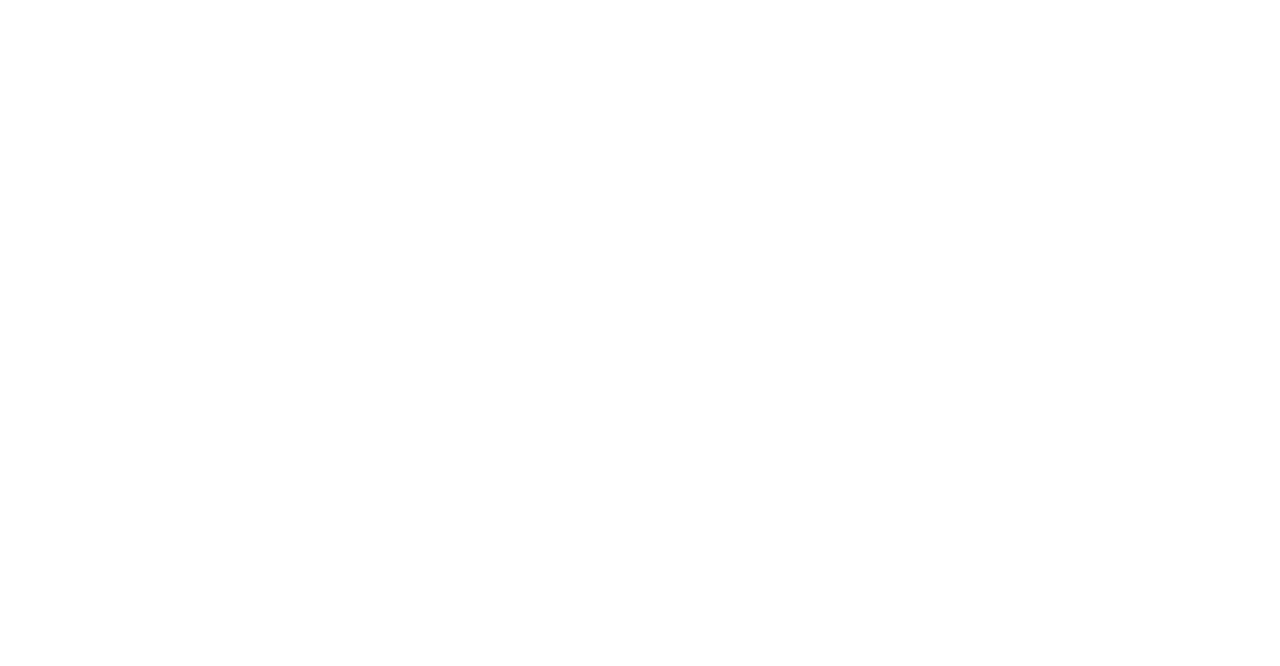
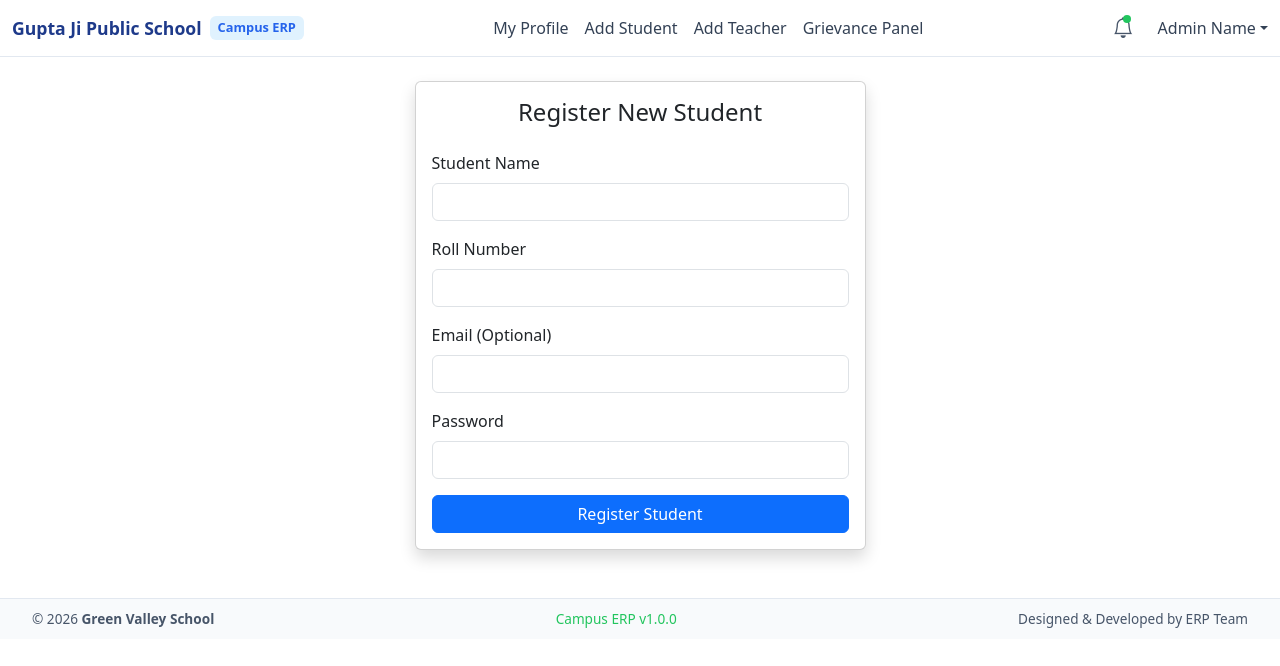
Before and after one commit to abhishekguptaji/School-ERP-System, a React (Vite) app in the folder frontend/: page /admin/add-student in a window 1280 px wide. Before the commit this address had no page. Shown: the top 666 px of the page. Built offline with nearby package versions, Linux system fonts and the light colour scheme; sample sign-in values are in the browser's storage.

Commit message:
feat: add admin functionalities including profile, grievance panel, and registration for students and teachers

```diff
--- a/frontend/src/App.jsx
+++ b/frontend/src/App.jsx
@@ -8,13 +8,16 @@
 import StudentDashboard from "./pages/Student/StudentDasboard";
 
 import ProtectedRoute from "./components/ProtectedRoute";
+import RegisterStu from "./pages/Admin/RegisterStu";
+import RegisterTeacher from "./pages/Admin/RegisterTeacher";
+import AdminProfile from "./pages/Admin/AdminProfile";
+import GrievancePanel from "./pages/Admin/GrievancePanel";
 
 function App() {
   return (
     <>
       <BrowserRouter>
         <Routes>
-
           {/* PUBLIC ROUTES */}
           <Route path="/" element={<HomePage />} />
           <Route path="/login" element={<LoginPage />} />
@@ -29,13 +32,52 @@
             }
           />
 
+            <Route
+            path="/admin/admin-profile"
+            element={
+              <ProtectedRoute allowedRoles={["admin"]}>
+                <AdminProfile />
+              </ProtectedRoute>
+            }
+          ></Route>
+
+          <Route
+            path="/admin/grievance-profile"
+            element={
+              <ProtectedRoute allowedRoles={["admin"]}>
+                <GrievancePanel />
+              </ProtectedRoute>
+            }
+          ></Route>
+
+
+
+
+
+          <Route
+            path="/admin/add-student"
+            element={
+              <ProtectedRoute allowedRoles={["admin"]}>
+                <RegisterStu />
+              </ProtectedRoute>
+            }
+          ></Route>
+
+          <Route
+            path="/admin/add-teacher"
+            element={
+              <ProtectedRoute allowedRoles={["admin"]}>
+                <RegisterTeacher />
+              </ProtectedRoute>
+            }
+          ></Route>
+
           {/* TEACHER */}
           <Route
             path="/teacher/dashboard"
             element={
               <ProtectedRoute allowedRoles={["teacher"]}>
                 <TeacherDashboard />
-
               </ProtectedRoute>
             }
           />
@@ -49,11 +91,9 @@
               </ProtectedRoute>
             }
           />
-
         </Routes>
       </BrowserRouter>
     </>
-
   );
 }
 
--- a/frontend/src/pages/Admin/AdminDashboard.jsx
+++ b/frontend/src/pages/Admin/AdminDashboard.jsx
@@ -8,6 +8,7 @@
      <AdminNavbar />
       <main className="min-h-screen p-6 bg-gray-100 text-center">
         <AdminTabs />
+
       </main>
       <AdminFooter />
     </>
--- a/frontend/src/pages/Admin/AdminNavbar.jsx
+++ b/frontend/src/pages/Admin/AdminNavbar.jsx
@@ -17,7 +17,14 @@
     <nav className="navbar navbar-expand-lg admin-navbar sticky-top">
       <div className="container-fluid">
         <div className="d-flex align-items-center">
-          <span className="school-brand">Gupta Ji Public School</span>
+          <span className="school-brand">
+            <a className="nav-link " href="/admin/dashboard">
+                Gupta Ji Public School
+              </a>
+
+
+
+            </span>
           <span className="erp-brand ms-2">Campus ERP</span>
         </div>
         <button
@@ -31,62 +38,29 @@
         <div className="collapse navbar-collapse" id="adminNavbar">
           <ul className="navbar-nav mx-auto admin-menu">
             <li className="nav-item">
-              <a className="nav-link active" href="#">
-                Dashboard
+              <a className="nav-link " href="/admin/admin-profile">
+                My Profile
               </a>
             </li>
-
-            <li className="nav-item dropdown">
-              <a
-                className="nav-link dropdown-toggle"
-                href="#"
-                data-bs-toggle="dropdown"
-              >
-                Students
-              </a>
-              <ul className="dropdown-menu">
-                <li>
-                  <a className="dropdown-item" href="#">
-                    Add Student
-                  </a>
-                </li>
-                <li>
-                  <a className="dropdown-item" href="#">
-                    Manage Students
-                  </a>
-                </li>
-              </ul>
-            </li>
-
-            <li className="nav-item dropdown">
-              <a
-                className="nav-link dropdown-toggle"
-                href="#"
-                data-bs-toggle="dropdown"
-              >
-                Teachers
-              </a>
-              <ul className="dropdown-menu">
-                <li>
-                  <a className="dropdown-item" href="#">
-                    Add Teacher
-                  </a>
-                </li>
-                <li>
-                  <a className="dropdown-item" href="#">
-                    Assign Classes
-                  </a>
-                </li>
-              </ul>
-            </li>
-
             <li className="nav-item">
-              <a className="nav-link" href="#">
-                Exams
+              <a className="nav-link " href="/admin/add-student">
+                Add Student
               </a>
             </li>
 
             <li className="nav-item">
+              <a className="nav-link " href="/admin/add-teacher">
+                Add Teacher
+              </a>
+            </li>
+
+            <li className="nav-item">
+              <a className="nav-link" href="/admin/grievance-profile">
+                Grievance Panel
+              </a>
+            </li>
+
+            {/* <li className="nav-item">
               <a className="nav-link" href="#">
                 Fees
               </a>
@@ -96,25 +70,20 @@
               <a className="nav-link" href="#">
                 Reports
               </a>
-            </li>
+            </li> */}
           </ul>
           <div className="d-flex align-items-center gap-3">
-            {/* <div className="notification-icon">
+            <div className="notification-icon">
               <i className="bi bi-bell"></i>
               <span className="notification-dot"></span>
-            </div> */}
+            </div>
             <div className="dropdown">
               <a
                 href="#"
                 className="d-flex align-items-center admin-profile dropdown-toggle"
                 data-bs-toggle="dropdown"
               >
-                <img
-                  src="https://i.pravatar.cc/32"
-                  alt="admin"
-                  className="admin-avatar"
-                />
-                <span className="ms-2">Admin</span>
+                <span className="ms-2">Admin Name</span>
               </a>
 
               <ul className="dropdown-menu dropdown-menu-end">
--- /dev/null
+++ b/frontend/src/pages/Admin/AdminProfile.jsx
@@ -0,0 +1,17 @@
+import AdminFooter from "./AdminFooter"
+import AdminNavbar from "./AdminNavbar"
+
+
+function AdminProfile(){
+  return (
+    <>
+      <AdminNavbar />
+       <h1>Profile Page</h1>
+
+      <AdminFooter />
+
+    </>
+  )
+}
+
+export default AdminProfile;
--- a/frontend/src/pages/Admin/AdminTabs.jsx
+++ b/frontend/src/pages/Admin/AdminTabs.jsx
@@ -17,8 +17,8 @@
       {/* TAB HEADER */}
       <div className="tabs-header">
         <button className="tab-btn active" onClick={() => handleTabClick(0)}>Dashboard</button>
-        <button className="tab-btn" onClick={() => handleTabClick(1)}>Students</button>
-        <button className="tab-btn" onClick={() => handleTabClick(2)}>Teachers</button>
+        <button className="tab-btn" onClick={() => handleTabClick(1)}>Manage Students</button>
+        <button className="tab-btn" onClick={() => handleTabClick(2)}>Manage Teachers</button>
         <button className="tab-btn" onClick={() => handleTabClick(3)}>Classes</button>
         <button className="tab-btn" onClick={() => handleTabClick(4)}>Subjects</button>
         <button className="tab-btn" onClick={() => handleTabClick(5)}>Attendance</button>
--- /dev/null
+++ b/frontend/src/pages/Admin/GrievancePanel.jsx
@@ -0,0 +1,17 @@
+import AdminFooter from "./AdminFooter";
+import AdminNavbar from "./AdminNavbar";
+
+
+
+function GrievancePanel(){
+  return (
+    <>
+
+      <AdminNavbar />
+      <h1>Grievance Panel</h1>
+      <AdminFooter />
+    </>
+  )
+}
+
+export default GrievancePanel;
--- /dev/null
+++ b/frontend/src/pages/Admin/RegisterStu.jsx
@@ -0,0 +1,115 @@
+import { useState } from "react";
+import AdminFooter from "./AdminFooter";
+import AdminNavbar from "./AdminNavbar";
+import axios from "axios";
+
+function RegisterStu() {
+  const [formData, setFormData] = useState({
+    name: "",
+    rollNumber: "",
+    email: "",
+    password: "",
+  });
+
+  const handleChange = (e) => {
+    setFormData({ ...formData, [e.target.name]: e.target.value });
+  };
+
+  const handleSubmit = async (e) => {
+    e.preventDefault();
+
+    try {
+      await axios.post("http://localhost:5000/api/auth/register", {
+        ...formData,
+        role: "student",
+      });
+
+      alert("Student registered successfully");
+
+      setFormData({
+        name: "",
+        rollNumber: "",
+        email: "",
+        password: "",
+      });
+    } catch (error) {
+      alert(error.response?.data?.message || "Student registration failed");
+    }
+  };
+
+  return (
+    <>
+      <AdminNavbar />
+
+      <div className="container mt-4 mb-5">
+        <div className="row justify-content-center">
+          <div className="col-md-5">
+            <div className="card shadow">
+              <div className="card-body">
+                <h4 className="text-center mb-4">Register New Student</h4>
+
+                <form onSubmit={handleSubmit}>
+                  <div className="mb-3">
+                    <label className="form-label">Student Name</label>
+                    <input
+                      type="text"
+                      className="form-control"
+                      name="name"
+                      value={formData.name}
+                      onChange={handleChange}
+                      required
+                    />
+                  </div>
+
+                  <div className="mb-3">
+                    <label className="form-label">Roll Number</label>
+                    <input
+                      type="text"
+                      className="form-control"
+                      name="rollNumber"
+                      value={formData.rollNumber}
+                      onChange={handleChange}
+                      required
+                    />
+                  </div>
+
+                  <div className="mb-3">
+                    <label className="form-label">Email (Optional)</label>
+                    <input
+                      type="email"
+                      className="form-control"
+                      name="email"
+                      value={formData.email}
+                      onChange={handleChange}
+                    />
+                  </div>
+
+                  <div className="mb-3">
+                    <label className="form-label">Password</label>
+                    <input
+                      type="password"
+                      className="form-control"
+                      name="password"
+                      value={formData.password}
+                      onChange={handleChange}
+                      required
+                    />
+                  </div>
+
+                  <button type="submit" className="btn btn-primary w-100">
+                    Register Student
+                  </button>
+                </form>
+
+              </div>
+            </div>
+          </div>
+        </div>
+      </div>
+
+      <AdminFooter />
+    </>
+  );
+}
+
+export default RegisterStu;
--- /dev/null
+++ b/frontend/src/pages/Admin/RegisterTeacher.jsx
@@ -0,0 +1,115 @@
+import { useState } from "react";
+import AdminFooter from "./AdminFooter";
+import AdminNavbar from "./AdminNavbar";
+import axios from "axios";
+
+function RegisterTeacher() {
+  const [formData, setFormData] = useState({
+    name: "",
+    rollNumber: "",
+    email: "",
+    password: "",
+  });
+
+  const handleChange = (e) => {
+    setFormData({ ...formData, [e.target.name]: e.target.value });
+  };
+
+  const handleSubmit = async (e) => {
+    e.preventDefault();
+
+    try {
+      await axios.post("http://localhost:5000/api/auth/register", {
+        ...formData,
+        role: "student",
+      });
+
+      alert("Student registered successfully");
+
+      setFormData({
+        name: "",
+        rollNumber: "",
+        email: "",
+        password: "",
+      });
+    } catch (error) {
+      alert(error.response?.data?.message || "Student registration failed");
+    }
+  };
+
+  return (
+    <>
+      <AdminNavbar />
+
+      <div className="container mt-4 mb-5">
+        <div className="row justify-content-center">
+          <div className="col-md-5">
+            <div className="card shadow">
+              <div className="card-body">
+                <h4 className="text-center mb-4">Register New Student</h4>
+
+                <form onSubmit={handleSubmit}>
+                  <div className="mb-3">
+                    <label className="form-label">Student Name</label>
+                    <input
+                      type="text"
+                      className="form-control"
+                      name="name"
+                      value={formData.name}
+                      onChange={handleChange}
+                      required
+                    />
+                  </div>
+
+                  <div className="mb-3">
+                    <label className="form-label">Roll Number</label>
+                    <input
+                      type="text"
+                      className="form-control"
+                      name="rollNumber"
+                      value={formData.rollNumber}
+                      onChange={handleChange}
+                      required
+                    />
+                  </div>
+
+                  <div className="mb-3">
+                    <label className="form-label">Email (Optional)</label>
+                    <input
+                      type="email"
+                      className="form-control"
+                      name="email"
+                      value={formData.email}
+                      onChange={handleChange}
+                    />
+                  </div>
+
+                  <div className="mb-3">
+                    <label className="form-label">Password</label>
+                    <input
+                      type="password"
+                      className="form-control"
+                      name="password"
+                      value={formData.password}
+                      onChange={handleChange}
+                      required
+                    />
+                  </div>
+
+                  <button type="submit" className="btn btn-primary w-100">
+                    Register Student
+                  </button>
+                </form>
+
+              </div>
+            </div>
+          </div>
+        </div>
+      </div>
+
+      <AdminFooter />
+    </>
+  );
+}
+
+export default RegisterTeacher;
```
Lines whose indentation alone changed are shown as unchanged.
